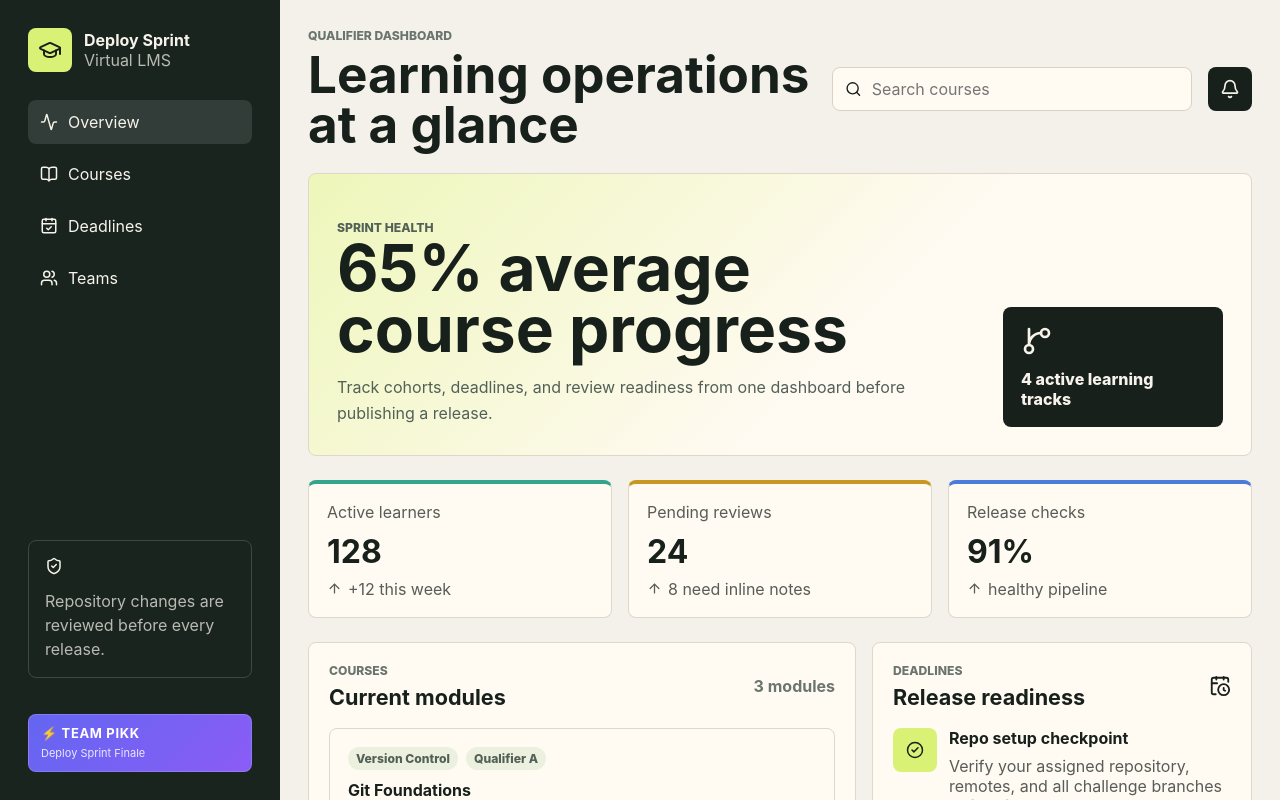
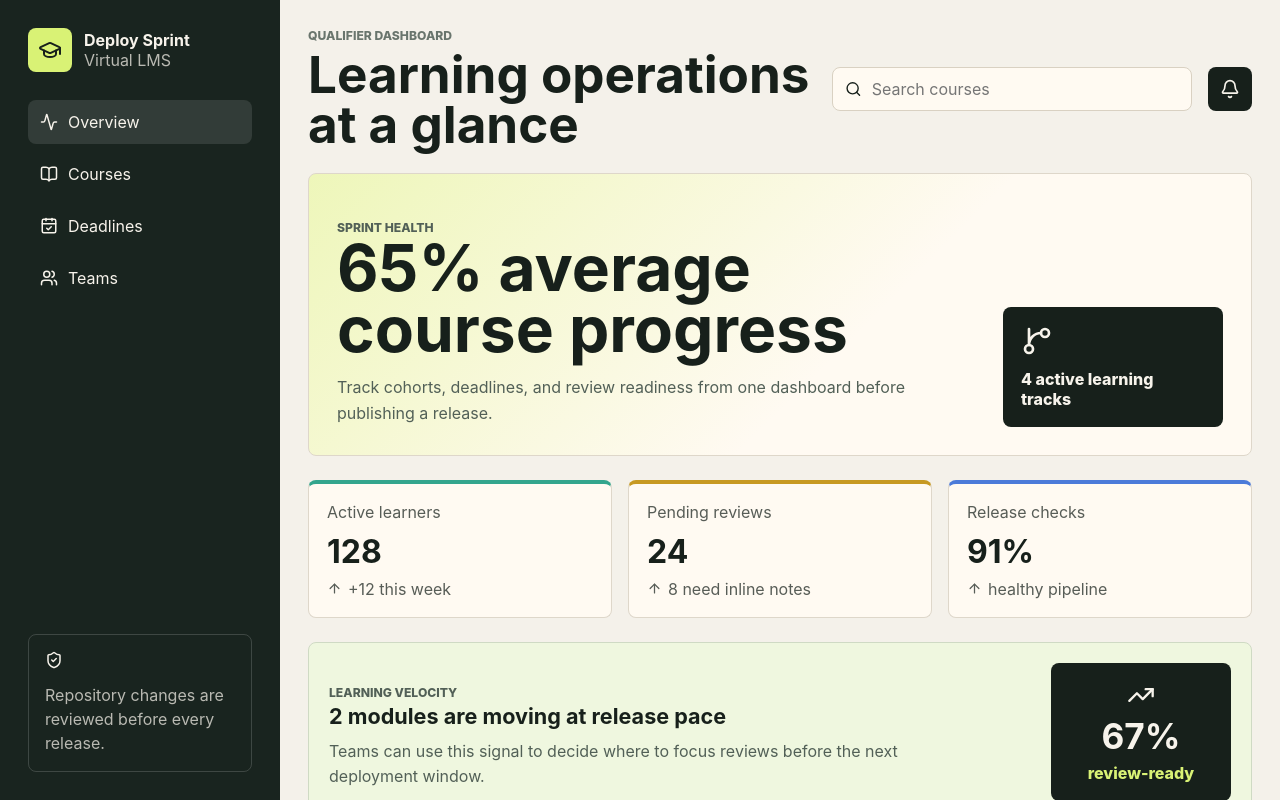
Before and after one commit to knurdz/deploy-sprint-finale-team-pikk, a React (Vite) app in the folder team-site/: page / in a window 1280 px wide. Shown: the top 800 px of the page. Built offline with nearby package versions, Linux system fonts and the light colour scheme.

Commit message:
Refresh rebase feature asset

```diff
--- a/team-site/src/App.tsx
+++ b/team-site/src/App.tsx
@@ -11,6 +11,7 @@
 } from 'lucide-react';
 import { CourseCard } from './components/CourseCard';
 import { DeadlineBoard } from './components/DeadlineBoard';
+import { LearningVelocity } from './components/LearningVelocity';
 import { StatCard } from './components/StatCard';
 import { courses } from './data/courses';
 import { deadlineCards } from './data/deadlines';
@@ -56,22 +57,6 @@
           <ShieldCheck size={18} />
           <p>Repository changes are reviewed before every release.</p>
         </div>
-
-        <div
-          className="sidebarPanel"
-          style={{
-            marginTop: '8px',
-            background: 'linear-gradient(135deg, #6366f1, #8b5cf6)',
-            color: '#fff',
-            borderRadius: '8px',
-            padding: '10px 12px',
-          }}
-        >
-          <strong style={{ display: 'block', fontSize: '13px', letterSpacing: '0.05em' }}>
-            ⚡ TEAM PIKK
-          </strong>
-          <span style={{ fontSize: '11px', opacity: 0.85 }}>Deploy Sprint Finale</span>
-        </div>
       </aside>
 
       <section className="workspace">
@@ -112,6 +97,8 @@
           ))}
         </section>
 
+        <LearningVelocity courses={courses} />
+
         <section className="contentGrid">
           <div className="panel" id="courses">
             <div className="panelHeader">
--- /dev/null
+++ b/team-site/src/components/LearningVelocity.tsx
@@ -0,0 +1,28 @@
+import { TrendingUp } from 'lucide-react';
+import type { Course } from '../data/courses';
+
+type LearningVelocityProps = {
+  courses: Course[];
+};
+
+export function LearningVelocity({ courses }: LearningVelocityProps) {
+  const readyModules = courses.filter((course) => course.progress >= 60).length;
+
+  return (
+    <section className="velocityBand" aria-label="Learning Velocity">
+      <div>
+        <p className="eyebrow">Learning Velocity</p>
+        <h2>{readyModules} modules are moving at release pace</h2>
+        <p>
+          Teams can use this signal to decide where to focus reviews before the
+          next deployment window.
+        </p>
+      </div>
+      <div className="velocityMeter">
+        <TrendingUp size={28} />
+        <strong>{Math.round((readyModules / courses.length) * 100)}%</strong>
+        <span>review-ready</span>
+      </div>
+    </section>
+  );
+}
--- a/team-site/src/styles.css
+++ b/team-site/src/styles.css
@@ -269,6 +269,48 @@
   border-top: 4px solid #4c7bd9;
 }
 
+.velocityBand {
+  display: grid;
+  grid-template-columns: minmax(0, 1fr) 180px;
+  gap: 18px;
+  align-items: center;
+  padding: 20px;
+  border: 1px solid #cfdac4;
+  border-radius: 8px;
+  background: #eff7df;
+}
+
+.velocityBand h2 {
+  max-width: 620px;
+}
+
+.velocityBand p {
+  max-width: 640px;
+  margin: 10px 0 0;
+  color: #526057;
+  line-height: 1.55;
+}
+
+.velocityMeter {
+  display: grid;
+  justify-items: center;
+  gap: 6px;
+  padding: 18px;
+  border-radius: 8px;
+  background: #17201b;
+  color: #f7f3eb;
+  text-align: center;
+}
+
+.velocityMeter strong {
+  font-size: 2.2rem;
+}
+
+.velocityMeter span {
+  color: #d9f275;
+  font-weight: 800;
+}
+
 .contentGrid {
   display: grid;
   grid-template-columns: minmax(0, 1fr) 380px;
@@ -371,7 +413,8 @@
 @media (max-width: 980px) {
   .shell,
   .contentGrid,
-  .heroBand {
+  .heroBand,
+  .velocityBand {
     grid-template-columns: 1fr;
   }
 
```
